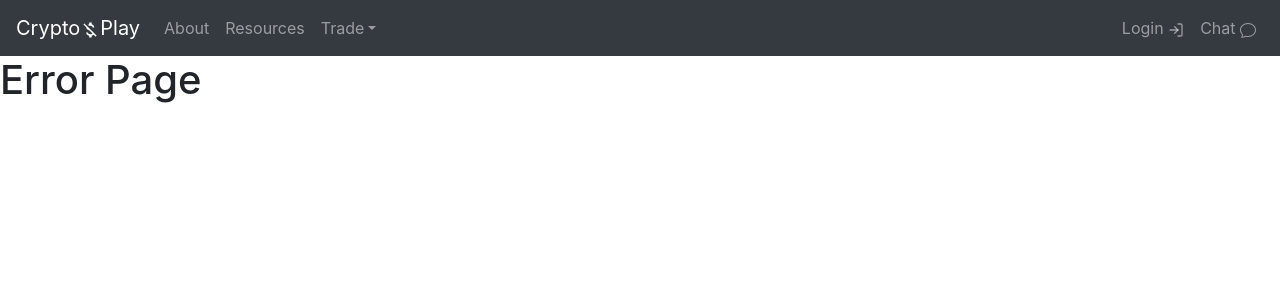
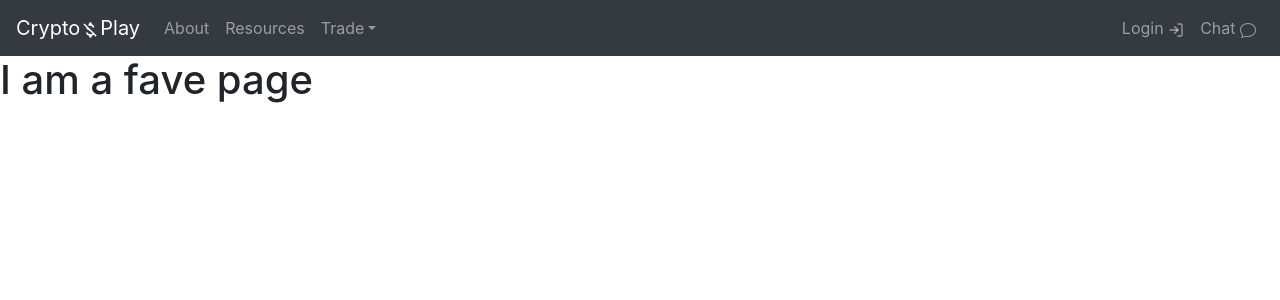
Before and after one commit to Blondish/CryptoAppWithHooks, a React (Create React App) app: page /fave in a window 1280 px wide. Shown: the top 300 px of the page. Built offline with nearby package versions, Linux system fonts and the light colour scheme; no server answers.

Commit message:
added Fave route and page

```diff
--- a/src/App.js
+++ b/src/App.js
@@ -6,6 +6,7 @@ import About from "./pages/About"
 import Error from './pages/Error';
 import SingleCrypto from './pages/SingleCrypto';
 import Navigation from "./Components/Navigation";
+import { Favourite } from './pages/Favourite';
 
 function App() {
   return (
@@ -18,15 +19,15 @@ function App() {
         <Route path="/about">
           <About />
         </Route>
-        {/* <Route path="/crypto/:id">
-          <SingleCrypto />
-        </Route> */}
         <Route
           path='/crypto/:id'
           render={(props) => (
             <SingleCrypto{...props.location.state} />
           )}
         />
+        <Route path="/fave">
+          <Favourite />
+        </Route>
         <Route path="*">
           <Error />
         </Route>
--- /dev/null
+++ b/src/pages/Favourite.js
@@ -0,0 +1,5 @@
+import React from 'react';
+
+export const Favourite = () => {
+    return <h1>I am a fave page</h1>
+}
--- a/src/pages/SingleCrypto.js
+++ b/src/pages/SingleCrypto.js
@@ -54,7 +54,7 @@ export default function SingleCrypto({ ...props }) {
         return <>
             <div className="btn-container">
                 <Button variant="outline-dark"><Link to="/"><FiSkipBack /></Link></Button>
-                <Button variant="outline-dark"><Link to="#"><GrFavorite /></Link></Button>
+                <Button variant="outline-dark"><Link to="/fave"><GrFavorite /></Link></Button>
             </div>
 
             <section>
```
